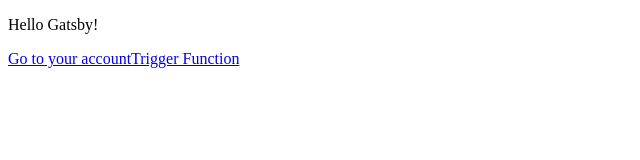
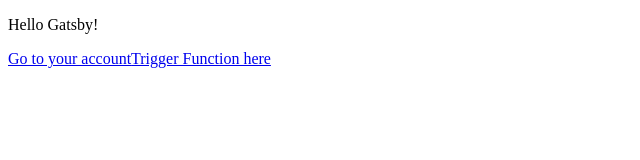
Before and after one commit to tomasvrubio/gatsby-basic, a Gatsby site: page / in a window 1280 px wide. Shown: the full height of the page, 0-640 px from the left. Built offline with nearby package versions, Linux system fonts and the light colour scheme; Gatsby itself is replaced by a stand-in of ours; what auth0-js would draw is missing.

```diff
--- a/src/pages/index.js
+++ b/src/pages/index.js
@@ -5,6 +5,6 @@ export default () => (
   <div>
     <p>Hello Gatsby!</p>
     <Link to="/account">Go to your account</Link>
-    <a href="/.netlify/functions/hello">Trigger Function</a>
+    <a href="/.netlify/functions/hello">Trigger Function here</a>
   </div>
 )
```
Also changed, not shown: 1 other file.
